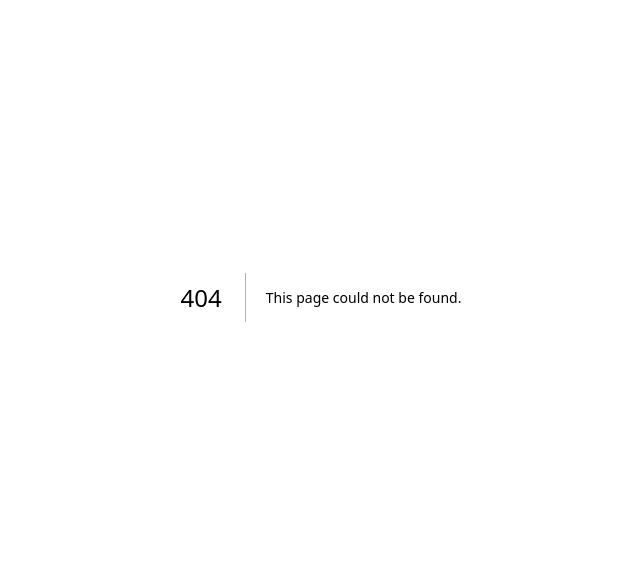
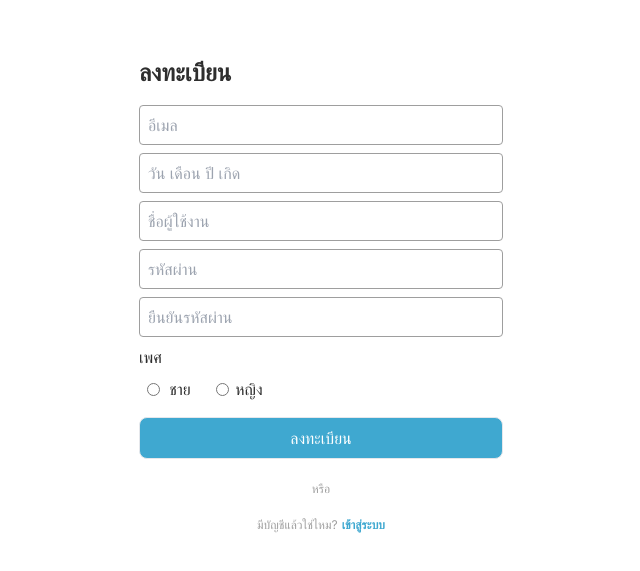
Before and after one commit to kongsakchai/catopia, a Next.js app: page /register in a window 1280 px wide. Before the commit this address had no page. Shown: the part 103-674 px from the top of the page, without its empty margins (319-959 px from the left). Built offline with nearby package versions, Linux system fonts and the light colour scheme.

Commit message:
fix:login css

```diff
--- /dev/null
+++ b/app/component/Loginform.tsx
@@ -0,0 +1,17 @@
+"use client";
+
+import { useState } from "react"
+
+export default function Loginform() {
+
+    const [username, setUsername] = useState('')
+    const [password, setPassword] = useState('')
+
+    return (
+        <form className="flex flex-col items-end gap-2;">
+            <input type="text" placeholder="ชื่อผู้ใช้งาน" className="flex w-[364px] h-10 flex-col items-start text-base not-italic font-normal leading-6 mb-2 pl-2 border rounded border-textfield focus:outline-primary" />
+            <input type="text" placeholder="รหัสผ่าน" className="flex w-[364px] h-10 flex-col items-start text-base not-italic font-normal leading-6 mb-2 pl-2 border rounded border-textfield focus:outline-primary" />
+            <small className="block mb-4 text-primary text-right">ลืมรหัสผ่าน?</small>
+        </form>
+    )
+}
--- /dev/null
+++ b/app/component/Registerform.tsx
@@ -0,0 +1,21 @@
+export default function Registerform() {
+    return (
+        <form className="flex flex-col items-start gap-4;">
+            <h1 className="text-2xl not-italic font-semibold leading-8 text-black01 text-left mb-4">ลงทะเบียน</h1>
+            <input type="text" placeholder="อีเมล" className="flex w-[364px] h-10 flex-col items-start text-base not-italic font-normal leading-6 mb-2 pl-2 border rounded border-textfield focus:outline-primary" />
+            <input type="text" placeholder="วัน เดือน ปี เกิด" className="flex w-[364px] h-10 flex-col items-start text-base not-italic font-normal leading-6 mb-2 pl-2 border rounded border-textfield focus:outline-primary" />
+            <input type="text" placeholder="ชื่อผู้ใช้งาน" className="flex w-[364px] h-10 flex-col items-start text-base not-italic font-normal leading-6 mb-2 pl-2 border rounded border-textfield focus:outline-primary" />
+            <input type="text" placeholder="รหัสผ่าน" className="flex w-[364px] h-10 flex-col items-start text-base not-italic font-normal leading-6 mb-2 pl-2 border rounded border-textfield focus:outline-primary" />
+            <input type="text" placeholder="ยืนยันรหัสผ่าน" className="flex w-[364px] h-10 flex-col items-start text-base not-italic font-normal leading-6 mb-2 pl-2 border rounded border-textfield focus:outline-primary" />
+            <div className="text-left mb-4">
+                <span className=" text-black01">เพศ</span>
+                <div className="flex items-center">
+                    <input type="radio" id="male" name="gender" className="ml-2 mr-2 mt-2" />
+                    <span className="rounded-full h-6 w-6 flex items-center justify-center text-black01 mt-2">ชาย</span>
+                    <input type="radio" id="female" name="gender" className="ml-6 mr-2 mt-2" />
+                    <span className="rounded-full h-6 w-6 flex items-center justify-center text-black01 mt-2">หญิง</span>
+                </div>
+            </div>
+        </form>
+    )
+}
--- a/app/page.tsx
+++ b/app/page.tsx
@@ -1,24 +1,21 @@
+import Link from "next/link"
+import Loginform from "./component/Loginform"
 
 
 export default function Home() {
   return (
-    <div className="flex flex-col items-center justify-center h-screen">
-      <div className="text-center">
-        <input type="text" className="mb-2 p-2 border rounded w-4/5 h-8" />
-        <input type="text" className="mb-2 p-2 border rounded w-4/5 h-8" />
-        <small className="block mb-4 text-primary text-right mr-10">ลืมรหัสผ่าน?</small>
-      </div>
-      <button type="submit" className="flex mt-4 bg-primary text-white p-2 rounded-md w-4/5 h-8 items-center justify-center">
-        <span>เข้าสู่ระบบ</span>
-      </button>
+    <div className="flex flex-col items-center justify-center mt-40">
+      <Loginform />
+      <button type="submit" className="flex w-[364px] justify-center items-center gap-2.5 px-4 py-2 bg-primary text-white border rounded-lg border-solid">
+                <span className="text-base not-italic font-normal leading-6">เข้าสู่ระบบ</span>
+            </button>
       <div className="text-center mt-4">
-        <span>หรือ</span>
+        <span className="text-xs not-italic font-normal leading-5 text-textfield">หรือ</span>
         <div className="flex mt-2">
-          <span>ยังไม่มีบัญชีใช่ไหม?</span>
-          <p className="ml-2 text-primary">ลงทะเบียน</p>
+          <span className="text-xs not-italic font-normal leading-5 text-textfield">ยังไม่มีบัญชีใช่ไหม?</span>
+          <Link href="/register" className="text-xs not-italic font-semibold leading-5 ml-1 text-primary">ลงทะเบียน</Link>
         </div>
       </div>
     </div>
-
   )
 }
--- /dev/null
+++ b/app/register/page.tsx
@@ -0,0 +1,21 @@
+import Link from "next/link"
+import Registerform from "../component/Registerform"
+
+
+export default function Register() {
+    return (
+        <div className="flex flex-col justify-center items-center mt-40">
+            <Registerform />
+            <button type="submit" className="flex w-[364px] justify-center items-center gap-2.5 px-4 py-2 bg-primary text-white border rounded-lg border-solid">
+                <span className="text-base not-italic font-normal leading-6">ลงทะเบียน</span>
+            </button>
+            <div className="text-center mt-4">
+                <span className="text-xs not-italic font-normal leading-5 text-textfield">หรือ</span>
+                <div className="flex mt-4">
+                    <span className="text-xs not-italic font-normal leading-5 text-textfield">มีบัญชีแล้วใช่ไหม?</span>
+                    <Link href="/" className="text-xs not-italic font-semibold leading-5 ml-1 text-primary">เข้าสู่ระบบ</Link>
+                </div>
+            </div>
+        </div>
+    )
+}
```
Also changed, not shown: public/EyeBlocked.svg (added).
